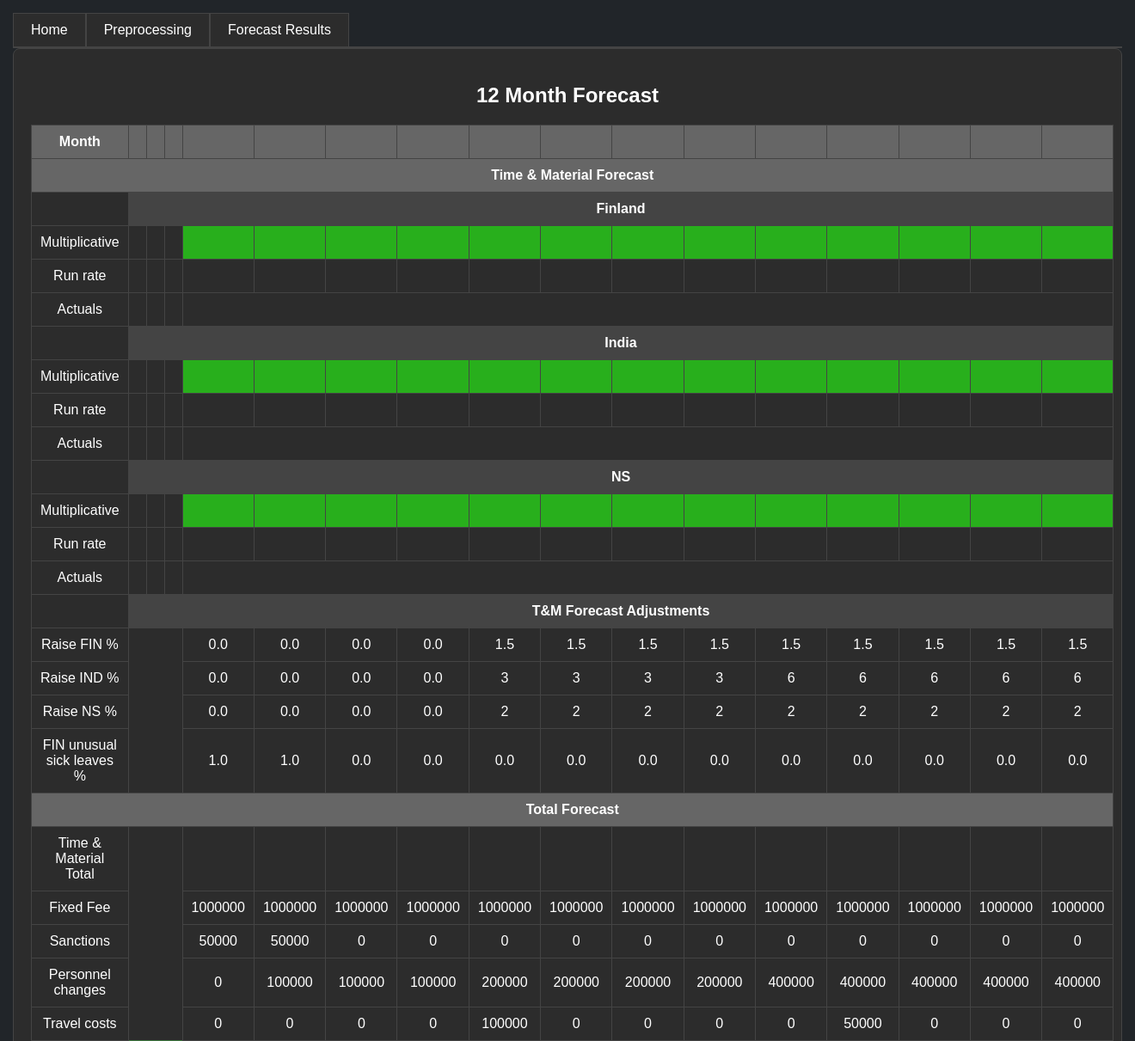
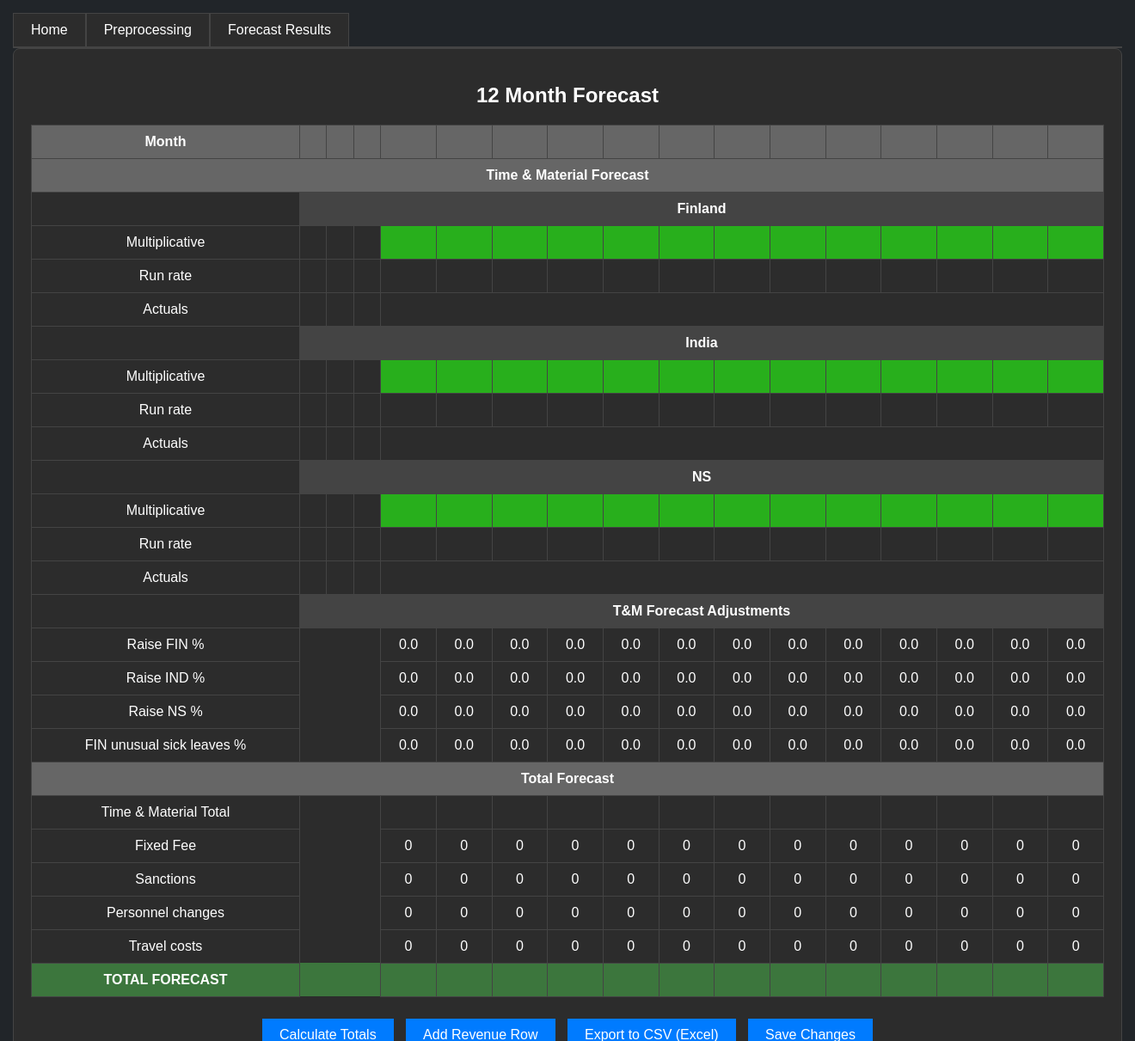
Before and after one commit to Yusuboy/revenue-forecasting, a Flask app: template src/templates/forecast_results.html in a window 1320 px wide. Shown: the top 1211 px of the page at 86% size. Run offline with Flask 3, Linux system fonts and the light colour scheme; the template is opened without the code that fills it, so the values that code supplies are empty.

Commit message:
clean code

```diff
--- a/src/templates/forecast_results.html
+++ b/src/templates/forecast_results.html
@@ -317,15 +317,15 @@
             <td id="r-fin-2">0.0</td>
             <td id="r-fin-3">0.0</td>
             <td id="r-fin-4">0.0</td>
-            <td id="r-fin-5">1.5</td>
-            <td id="r-fin-6">1.5</td>
-            <td id="r-fin-7">1.5</td>
-            <td id="r-fin-8">1.5</td>
-            <td id="r-fin-9">1.5</td>
-            <td id="r-fin-10">1.5</td>
-            <td id="r-fin-11">1.5</td>
-            <td id="r-fin-12">1.5</td>
-            <td id="r-fin-13">1.5</td>
+            <td id="r-fin-5">0.0</td>
+            <td id="r-fin-6">0.0</td>
+            <td id="r-fin-7">0.0</td>
+            <td id="r-fin-8">0.0</td>
+            <td id="r-fin-9">0.0</td>
+            <td id="r-fin-10">0.0</td>
+            <td id="r-fin-11">0.0</td>
+            <td id="r-fin-12">0.0</td>
+            <td id="r-fin-13">0.0</td>
         </tr>
         <tr>
             <td>Raise IND %</td>
@@ -334,15 +334,15 @@
             <td id="r-ind-2">0.0</td>
             <td id="r-ind-3">0.0</td>
             <td id="r-ind-4">0.0</td>
-            <td id="r-ind-5">3</td>
-            <td id="r-ind-6">3</td>
-            <td id="r-ind-7">3</td>
-            <td id="r-ind-8">3</td>
-            <td id="r-ind-9">6</td>
-            <td id="r-ind-10">6</td>
-            <td id="r-ind-11">6</td>
-            <td id="r-ind-12">6</td>
-            <td id="r-ind-13">6</td>
+            <td id="r-ind-5">0.0</td>
+            <td id="r-ind-6">0.0</td>
+            <td id="r-ind-7">0.0</td>
+            <td id="r-ind-8">0.0</td>
+            <td id="r-ind-9">0.0</td>
+            <td id="r-ind-10">0.0</td>
+            <td id="r-ind-11">0.0</td>
+            <td id="r-ind-12">0.0</td>
+            <td id="r-ind-13">0.0</td>
         </tr>
         <tr>
             <td>Raise NS %</td>
@@ -351,21 +351,21 @@
             <td id="r-ns-2">0.0</td>
             <td id="r-ns-3">0.0</td>
             <td id="r-ns-4">0.0</td>
-            <td id="r-ns-5">2</td>
-            <td id="r-ns-6">2</td>
-            <td id="r-ns-7">2</td>
-            <td id="r-ns-8">2</td>
-            <td id="r-ns-9">2</td>
-            <td id="r-ns-10">2</td>
-            <td id="r-ns-11">2</td>
-            <td id="r-ns-12">2</td>
-            <td id="r-ns-13">2</td>
+            <td id="r-ns-5">0.0</td>
+            <td id="r-ns-6">0.0</td>
+            <td id="r-ns-7">0.0</td>
+            <td id="r-ns-8">0.0</td>
+            <td id="r-ns-9">0.0</td>
+            <td id="r-ns-10">0.0</td>
+            <td id="r-ns-11">0.0</td>
+            <td id="r-ns-12">0.0</td>
+            <td id="r-ns-13">0.0</td>
         </tr>
         <tr>
             <td>FIN unusual sick leaves %</td>
             <td colspan="3" class="no-border"></td>
-            <td id="sl-1">1.0</td>
-            <td id="sl-2">1.0</td>
+            <td id="sl-1">0.0</td>
+            <td id="sl-2">0.0</td>
             <td id="sl-3">0.0</td>
             <td id="sl-4">0.0</td>
             <td id="sl-5">0.0</td>
@@ -404,26 +404,26 @@
         <tr>
             <td>Fixed Fee</td>
             <td colspan="3" class="no-border"></td>
-            <td id="ff-1">1000000</td>
-            <td id="ff-2">1000000</td>
-            <td id="ff-3">1000000</td>
-            <td id="ff-4">1000000</td>
-            <td id="ff-5">1000000</td>
-            <td id="ff-6">1000000</td>
-            <td id="ff-7">1000000</td>
-            <td id="ff-8">1000000</td>
-            <td id="ff-9">1000000</td>
-            <td id="ff-10">1000000</td>
-            <td id="ff-11">1000000</td>
-            <td id="ff-12">1000000</td>
-            <td id="ff-13">1000000</td>
+            <td id="ff-1">0</td>
+            <td id="ff-2">0</td>
+            <td id="ff-3">0</td>
+            <td id="ff-4">0</td>
+            <td id="ff-5">0</td>
+            <td id="ff-6">0</td>
+            <td id="ff-7">0</td>
+            <td id="ff-8">0</td>
+            <td id="ff-9">0</td>
+            <td id="ff-10">0</td>
+            <td id="ff-11">0</td>
+            <td id="ff-12">0</td>
+            <td id="ff-13">0</td>
         </tr>
 
         <tr>
             <td>Sanctions</td>
             <td colspan="3" class="no-border"></td>
-            <td id="ss-1">50000</td>
-            <td id="ss-2">50000</td>
+            <td id="ss-1">0</td>
+            <td id="ss-2">0</td>
             <td id="ss-3">0</td>
             <td id="ss-4">0</td>
             <td id="ss-5">0</td>
@@ -441,18 +441,18 @@
             <td>Personnel changes</td>
             <td colspan="3" class="no-border"></td>
             <td id="pc-1">0</td>
-            <td id="pc-2">100000</td>
-            <td id="pc-3">100000</td>
-            <td id="pc-4">100000</td>
-            <td id="pc-5">200000</td>
-            <td id="pc-6">200000</td>
-            <td id="pc-7">200000</td>
-            <td id="pc-8">200000</td>
-            <td id="pc-9">400000</td>
-            <td id="pc-10">400000</td>
-            <td id="pc-11">400000</td>
-            <td id="pc-12">400000</td>
-            <td id="pc-13">400000</td>
+            <td id="pc-2">0</td>
+            <td id="pc-3">0</td>
+            <td id="pc-4">0</td>
+            <td id="pc-5">0</td>
+            <td id="pc-6">0</td>
+            <td id="pc-7">0</td>
+            <td id="pc-8">0</td>
+            <td id="pc-9">0</td>
+            <td id="pc-10">0</td>
+            <td id="pc-11">0</td>
+            <td id="pc-12">0</td>
+            <td id="pc-13">0</td>
         </tr>
 
         <tr>
@@ -462,12 +462,12 @@
             <td id="tc-2">0</td>
             <td id="tc-3">0</td>
             <td id="tc-4">0</td>
-            <td id="tc-5">100000</td>
+            <td id="tc-5">0</td>
             <td id="tc-6">0</td>
             <td id="tc-7">0</td>
             <td id="tc-8">0</td>
             <td id="tc-9">0</td>
-            <td id="tc-10">50000</td>
+            <td id="tc-10">0</td>
             <td id="tc-11">0</td>
             <td id="tc-12">0</td>
             <td id="tc-13">0</td>
```
